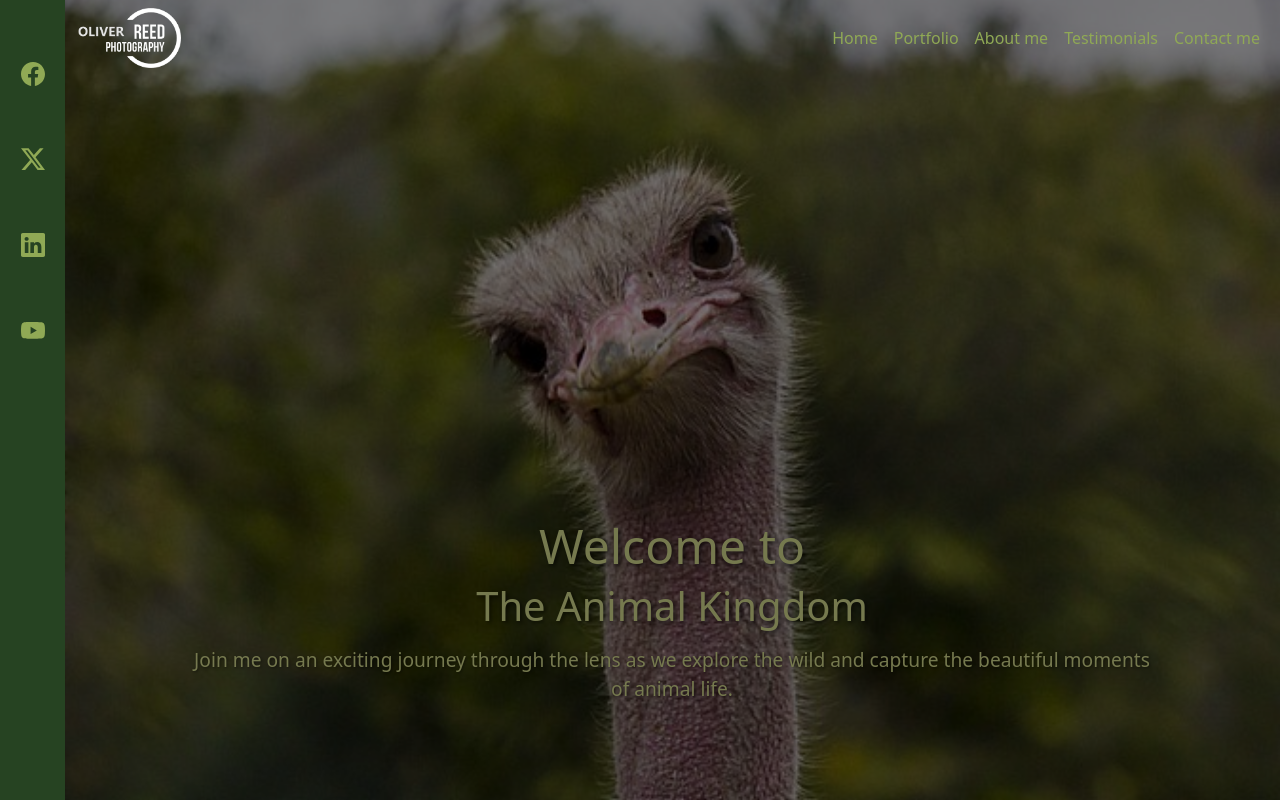
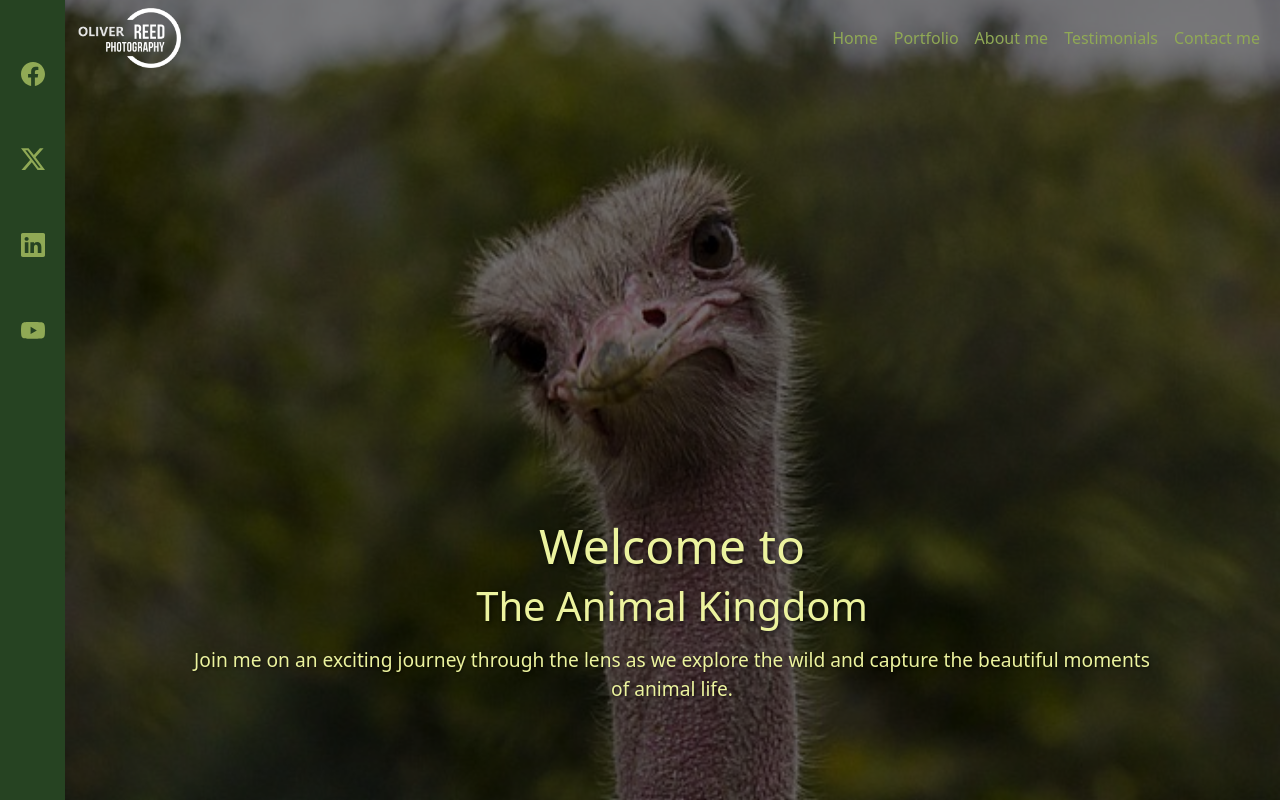
Before and after one commit to Asian-Dave/team-project, an Angular app: page / in a window 1280 px wide. Shown: the top 802 px of the page. Built offline with nearby package versions, Linux system fonts and the light colour scheme.

Commit message:
Minor changes about page

```diff
--- a/src/app/homepage/homepage.component.css
+++ b/src/app/homepage/homepage.component.css
@@ -1,7 +1,6 @@
 .hero-container {
   position: relative;
   text-align: center;
-  color: var(--cream);
   height: 100vh;
 }
 
@@ -22,6 +21,7 @@
 }
 
 .hero-text {
+  color: var(--cream);
   position: absolute;
   bottom: 10%;
   top: auto;
--- a/src/app/homepage/homepage.component.html
+++ b/src/app/homepage/homepage.component.html
@@ -1,16 +1,18 @@
 <div class="hero-container">
-  <div class="overlay"></div>
+  <div class="overlay">
     <img src="images/ostrich.jpg" alt="ostrich" />
+    <div class="overlay">
       <div class="hero-text">
         <h1>Welcome to</h1>
         <h2>The Animal Kingdom</h2>
         <p>
-      Join me on an exciting journey through the lens as we explore the wild and
-      capture the beautiful moments of animal life.
+          Join me on an exciting journey through the lens as we explore the wild
+          and capture the beautiful moments of animal life.
         </p>
       </div>
     </div>
-
+  </div>
+</div>
 <div class="container">
   <div class="my-4 heading-div">
     <h2 class="mb-5 heading"><span class="p-4">My Awards</span></h2>
```
Lines whose indentation alone changed are shown as unchanged.
